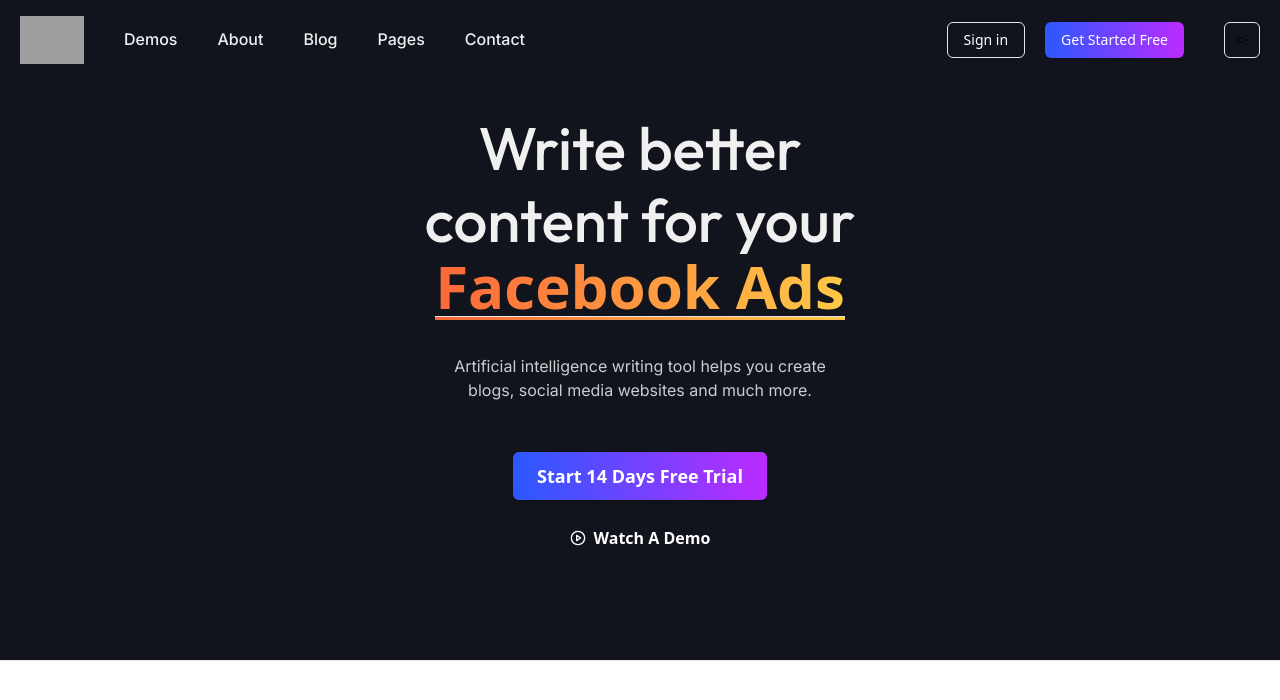
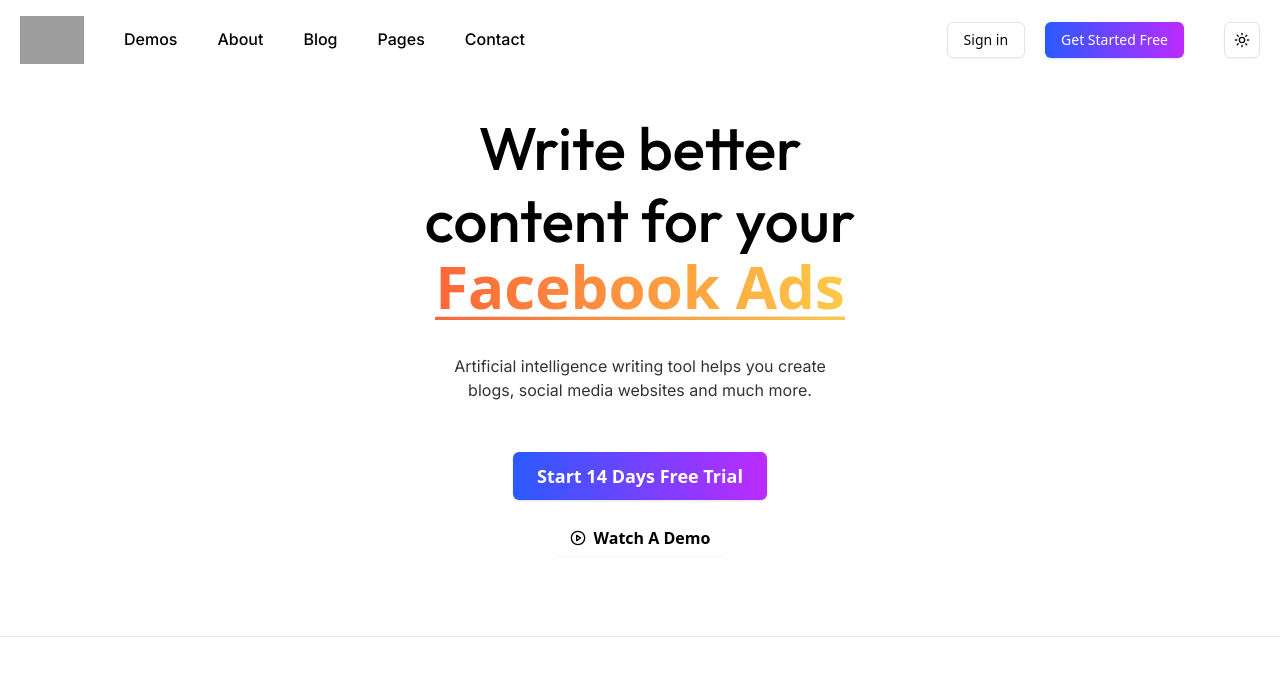
Before and after one commit to nurhossainfarid/hotchpotch-innovations-frontend-task, a React (Vite) app: page / in a window 1280 px wide. Shown: the top 700 px of the page. Built offline with nearby package versions, Linux system fonts and the light colour scheme; grey boxes are pictures that could not be loaded.

Commit message:
handle theme

```diff
--- /dev/null
+++ b/src/components/header/Header.tsx
@@ -0,0 +1,13 @@
+import Navbar from "./Navbar";
+import NavbarContent from "./NavbarContent";
+
+const Header = ({ theme }) => {
+  return (
+    <div>
+      <Navbar theme={theme} />
+      <NavbarContent theme={theme} />
+    </div>
+  );
+};
+
+export default Header;
--- a/src/components/layout/Navbar.tsx
+++ b/src/components/header/Navbar.tsx
@@ -2,8 +2,11 @@ import { headerMenu } from "@/constants";
 import { ModeToggle } from "../mode-toggle";
 import SubTitle from "../ui/subtitle";
 import { Button } from "../ui/button";
+import { themeHandler } from "@/utils/themeHandler";
+import { cn } from "@/lib/utils";
 
-const Navbar = () => {
+const Navbar = ({ theme }) => {
+  const { textColor, bgColor } = themeHandler({ theme });
   return (
     <nav className="max-w-7xl mx-auto h-16 flex items-center gap-10 px-5">
       <img
@@ -11,11 +14,11 @@ const Navbar = () => {
         src="https://s3-alpha-sig.figma.com/img/7b9f/86bd/ed49ac106692c8d48d005987f226611a?Expires=1739145600&Key-Pair-Id=APKAQ4GOSFWCVNEHN3O4&Signature=TfMdXZRU4s24QufjNUqVly1nwwmcZY~hDFsYgA8WVcEZ1R-tG84Op9NTI5KjmTKFcosrd-3lH4r07JE5KqhjtxL8QZLtJ0IfjgOjpNa5ggntzgs0-bvbEm3Uhar~ygi7j5cUKnw3H79D7mE61MsZKyTH8CsGDwJOGkoF61zgAe3HYtc04NrOofvSALeQ05t5edG0q5c~htypKet8Ay1DP~jvBIY9FDiY6iWcOyn1z9dFrmAO6XeaILhmHptiwnUFnMF~RmK6YPD4FmdZjo3rW05X2k~JlfWVsJTwZLKGZbqjxHQ87cHcWUMwbwPx2oGaniiM3WMTRgN1pmjvrcLDWg__"
       />
       {headerMenu?.map((menu) => (
-        <SubTitle text={menu} fontSize="base" />
+        <SubTitle text={menu} fontSize="base" color={textColor} />
       ))}
       <div className="ml-auto flex gap-10">
         <div className="flex gap-5">
-          <Button variant={"outline"} className="text-white">
+          <Button variant={"outline"} className={cn(`text-${textColor}`)}>
             Sign in
           </Button>
           <Button className="text-white">Get Started Free</Button>
@@ -28,6 +31,4 @@ const Navbar = () => {
 
 // background: linear-gradient(94.25deg, #5C7FFF 0%, #CB5CFF 100%);
 
-
-
 export default Navbar;
--- /dev/null
+++ b/src/components/header/NavbarContent.tsx
@@ -0,0 +1,40 @@
+import { CirclePlay } from "lucide-react";
+import Title from "../ui/title";
+import Paragraph from "../ui/paragraph";
+import { Button } from "../ui/button";
+import { themeHandler } from "@/utils/themeHandler";
+const NavbarContent = ({ theme }) => {
+  const { textColor } = themeHandler({ theme });
+
+  return (
+    <div className="flex flex-col items-center justify-center my-10">
+      <Title text="Write better" fontSize="4xl" color={textColor} />
+      <Title text="content for your" fontSize="4xl" color={textColor} />
+      <div className="bg-gradient-to-r from-tangerine-red from-0% to-sunburst-yellow to-100% bg-clip-text mb-6">
+        <p className="text-6xl text-transparent font-bold underline">
+          Facebook Ads
+        </p>
+        <hr className="h-1 bg-gradient-to-r from-tangerine-red from-0% to-sunburst-yellow to-100%" />
+      </div>
+      <Paragraph
+        text="Artificial intelligence writing tool helps you create blogs, social media websites and much more."
+        color={textColor}
+        width="30%"
+        textAlign="center"
+      />
+      <Button className="text-white text-lg mt-10 mb-5 font-bold p-6">
+        Start 14 Days Free Trial
+      </Button>
+
+      <Button
+        variant={"outline"}
+        className="text-white text-base font-bold border-none"
+        style={{ color: textColor }}
+      >
+        <CirclePlay /> Watch A Demo
+      </Button>
+    </div>
+  );
+};
+
+export default NavbarContent;
--- a/src/components/layout/MainLayout.tsx
+++ b/src/components/layout/MainLayout.tsx
@@ -1,41 +1,22 @@
 import { Outlet } from "react-router-dom";
-import Navbar from "./Navbar";
-import Title from "../ui/title";
-import Paragraph from "../ui/paragraph";
-import { Button } from "../ui/button";
-import { CirclePlay } from "lucide-react";
+import Header from "../header/Header";
+import { useTheme } from "@/providers/theme-provider";
+import { cn } from "@/lib/utils";
+import { themeHandler } from "@/utils/themeHandler";
 
 const MainLayout = () => {
+  const { theme } = useTheme();
+  const { bgColor } = themeHandler({ theme });
+
   return (
     <div>
-      <div style={{}} className="pt-2 pb-16 bg-midnight-eclipse">
-        <Navbar />
-        <div className="flex flex-col items-center justify-center my-10">
-          <Title text="Write better" fontSize="4xl" />
-          <Title text="content for your" fontSize="4xl" />
-          <div className="bg-gradient-to-r from-tangerine-red from-0% to-sunburst-yellow to-100% bg-clip-text mb-6">
-            <p className="text-6xl text-transparent font-bold underline">
-              Facebook Ads
-            </p>
-            <hr className="h-1 bg-gradient-to-r from-tangerine-red from-0% to-sunburst-yellow to-100%" />
-          </div>
-          <Paragraph
-            text="Artificial intelligence writing tool helps you create blogs, social media websites and much more."
-            color="#FAFAFA"
-            width="30%"
-            textAlign="center"
-          />
-          <Button className="text-white text-lg mt-10 mb-5 font-bold p-6">
-            Start 14 Days Free Trial
-          </Button>
-
-          <Button
-            variant={"outline"}
-            className="text-white text-base font-bold border-none"
-          >
-            <CirclePlay /> Watch A Demo
-          </Button>
-        </div>
+      <div
+        className={cn(
+          "pt-2 pb-10",
+          theme === "dark" ? "bg-midnight-eclipse" : `bg-${bgColor}`
+        )}
+      >
+        <Header theme={theme} />
       </div>
       <hr />
       <Outlet />
--- a/src/components/ui/paragraph.tsx
+++ b/src/components/ui/paragraph.tsx
@@ -12,6 +12,7 @@ type ParagraphProps = {
 const Paragraph = ({
   text,
   fontSize = "base",
+  color = "white",
   width,
   textAlign,
 }: ParagraphProps) => {
@@ -23,9 +24,9 @@ const Paragraph = ({
         fontWeight: 400,
         width: width,
         textAlign: textAlign,
-        color: "#FAFAFA",
+        color: color,
         opacity: 0.8,
-        margin: "10px"
+        margin: "10px",
       }}
     >
       {text}
--- /dev/null
+++ b/src/utils/themeHandler.ts
@@ -0,0 +1,12 @@
+export const themeHandler = ({ theme }: { theme: string }) => {
+  let textColor = "white";
+  let bgColor = "black";
+  if (theme === "dark") {
+    textColor = "#FAFAFA";
+  } else {
+    textColor = "black";
+    bgColor = "#FAFAFA";
+  }
+
+  return { textColor, bgColor };
+};
```
